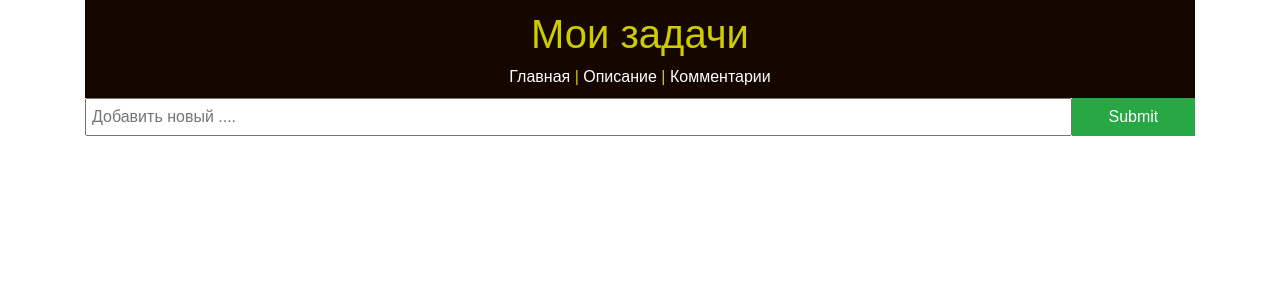
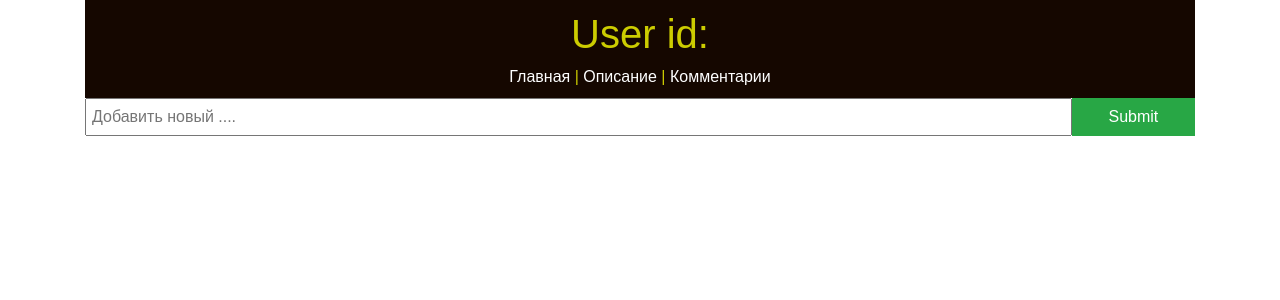
Before and after one commit to Vittozich/react-test-app, a React (Create React App) app: page / in a window 1280 px wide. Shown: the top 300 px of the page. Built offline with nearby package versions, Linux system fonts and the light colour scheme; no server answers; the HTML template or start-up script is replaced by a standard one.

Commit message:
feat: local storage

```diff
--- a/src/App.js
+++ b/src/App.js
@@ -19,10 +19,15 @@ import Header from './components/layouts/Header';
 import Todos from './components/Todos';
 import AddTodo from './components/AddTodo';
 
+//hooks
+import { useGuestUserId } from './hooks/localStorage'
+
 function App() {
 
   let [todos, setTodos] = useState([]);
   let [lastReadCommentName, setLastReadCommentName] = useState('');
+  let guest_user_id = useGuestUserId();
+
 
   /*
   At first I used use useEffect, but when I click the buttons - changes always reload
@@ -67,7 +72,10 @@ function App() {
     <Router>
       <div className="App">
         <div className="container">
-          <Header lastReadCommentName={lastReadCommentName} />
+          <Header
+           lastReadCommentName={lastReadCommentName}
+           guest_user_id={guest_user_id}
+          />
           <Route exact path="/" render={() => (
             <React.Fragment>
               <AddTodo addTodo={addTodo} />
--- a/src/components/layouts/Header.js
+++ b/src/components/layouts/Header.js
@@ -4,16 +4,16 @@ import { Link } from 'react-router-dom';
 export default function Header(props) {
   return (
     <header style={headerStyle}>
-      <h1>Мои задачи</h1>
+      <h1>User id: {props.guest_user_id}</h1>
       <Link style={linkStyle} to="/">Главная</Link>
       {' | '}
-      <Link style={linkStyle}  to="/about">Описание</Link>
+      <Link style={linkStyle} to="/about">Описание</Link>
       {' | '}
-      <Link style={linkStyle}  to="/comments">Комментарии</Link>
-      <br/>
+      <Link style={linkStyle} to="/comments">Комментарии</Link>
+      <br />
       {props.lastReadCommentName !== '' ?
-      'Последний прочтенный комментарий : '+ props.lastReadCommentName:
-      ''}
+        'Последний прочтенный комментарий : ' + props.lastReadCommentName :
+        ''}
     </header>
   )
 }
--- /dev/null
+++ b/src/hooks/localStorage.js
@@ -0,0 +1,8 @@
+export const useGuestUserId = () => {
+    let guest_user_id = localStorage.getItem('guest_user_id');
+    if (guest_user_id == null) {
+      let generate_string = Math.random().toString(36).substring(2, 33) + Math.random().toString(36).substring(2, 33);
+      localStorage.setItem('guest_user_id', generate_string);
+    }
+    return guest_user_id;
+  }
```
Also changed, not shown: 1 other file (tests, documents, lock files or other folders).
